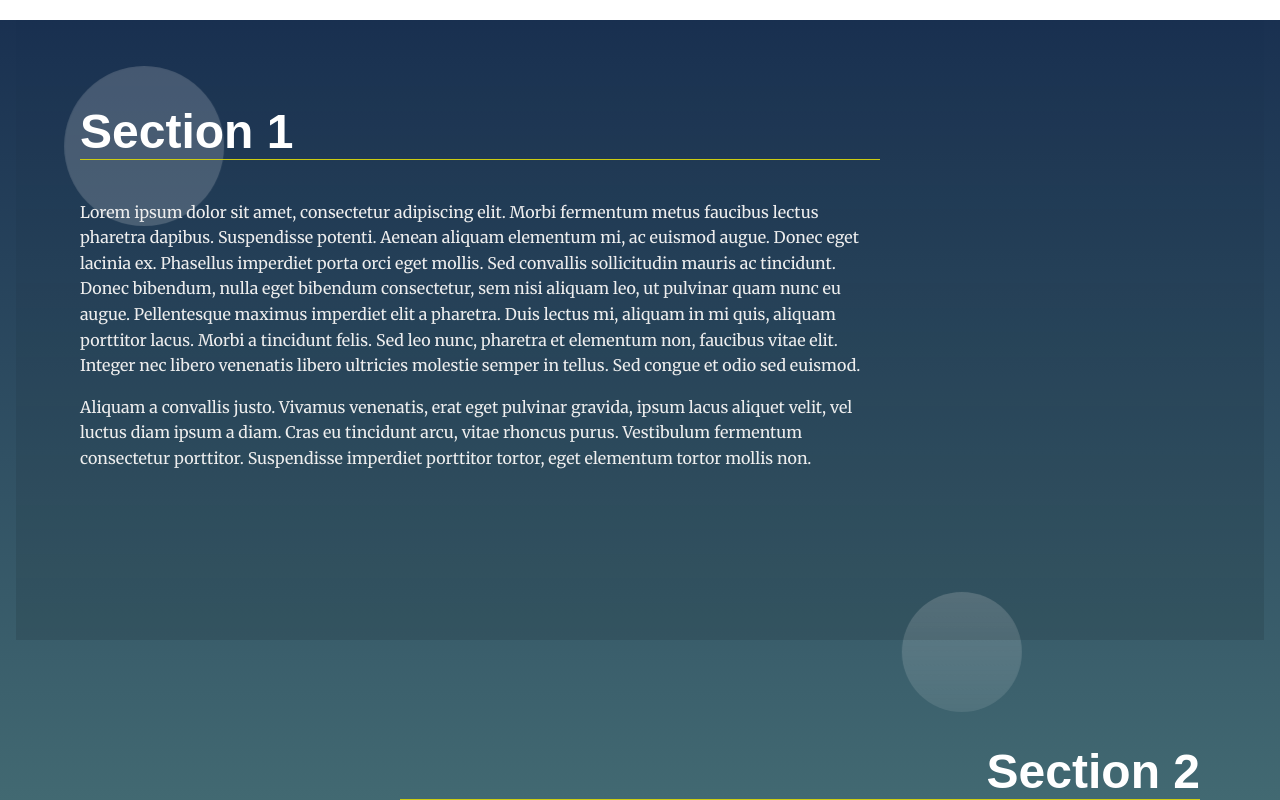
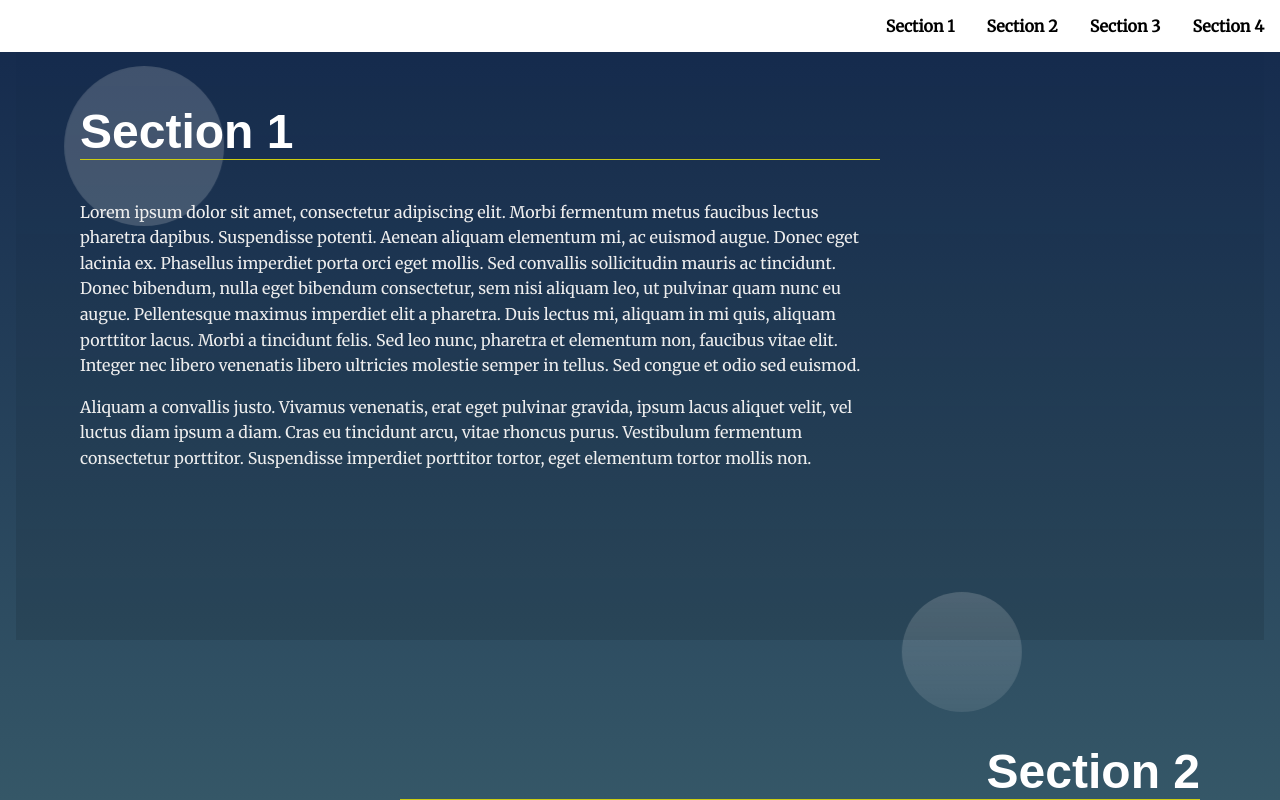
Before and after one commit to Bensnuf/Landing_Page, a plain HTML site: page index.html in a window 1280 px wide. Both pictures are taken after a click on the item "Section 1". Shown: the part 471-1271 px from the top of the page. Drawn offline with Linux system fonts and the light colour scheme.

Commit message:
Nav bar and click working

```diff
--- a/css/styles.css
+++ b/css/styles.css
@@ -72,10 +72,11 @@ section {
 
 .navbar__menu li {
     display: inline-block;
+    color: purple;      /* BE SURE TO REMOVE */
 }
 
 .navbar__menu .menu__link {
-    display: block;
+    display: inline-block;
     padding: 1em;
     font-weight: bold;
     text-decoration: none;
--- a/index.html
+++ b/index.html
@@ -29,7 +29,7 @@
     The first section is set to active class by default -->
     <section id="section1" data-nav="Section 1" class="your-active-class">
       <div class="landing__container">
-        <h2 id="trial">Section 1</h2>
+        <h2>Section 1</h2>
         <p>Lorem ipsum dolor sit amet, consectetur adipiscing elit. Morbi fermentum metus faucibus lectus pharetra dapibus. Suspendisse potenti. Aenean aliquam elementum mi, ac euismod augue. Donec eget lacinia ex. Phasellus imperdiet porta orci eget mollis. Sed convallis sollicitudin mauris ac tincidunt. Donec bibendum, nulla eget bibendum consectetur, sem nisi aliquam leo, ut pulvinar quam nunc eu augue. Pellentesque maximus imperdiet elit a pharetra. Duis lectus mi, aliquam in mi quis, aliquam porttitor lacus. Morbi a tincidunt felis. Sed leo nunc, pharetra et elementum non, faucibus vitae elit. Integer nec libero venenatis libero ultricies molestie semper in tellus. Sed congue et odio sed euismod.</p>
 
         <p>Aliquam a convallis justo. Vivamus venenatis, erat eget pulvinar gravida, ipsum lacus aliquet velit, vel luctus diam ipsum a diam. Cras eu tincidunt arcu, vitae rhoncus purus. Vestibulum fermentum consectetur porttitor. Suspendisse imperdiet porttitor tortor, eget elementum tortor mollis non.</p>
@@ -51,6 +51,14 @@
         <p>Aliquam a convallis justo. Vivamus venenatis, erat eget pulvinar gravida, ipsum lacus aliquet velit, vel luctus diam ipsum a diam. Cras eu tincidunt arcu, vitae rhoncus purus. Vestibulum fermentum consectetur porttitor. Suspendisse imperdiet porttitor tortor, eget elementum tortor mollis non.</p>
       </div>
     </section>
+    <section id="section4" data-nav="Section 4">
+      <div class="landing__container">
+        <h2>Section 4</h2>
+        <p>Lorem ipsum dolor sit amet, consectetur adipiscing elit. Morbi fermentum metus faucibus lectus pharetra dapibus. Suspendisse potenti. Aenean aliquam elementum mi, ac euismod augue. Donec eget lacinia ex. Phasellus imperdiet porta orci eget mollis. Sed convallis sollicitudin mauris ac tincidunt. Donec bibendum, nulla eget bibendum consectetur, sem nisi aliquam leo, ut pulvinar quam nunc eu augue. Pellentesque maximus imperdiet elit a pharetra. Duis lectus mi, aliquam in mi quis, aliquam porttitor lacus. Morbi a tincidunt felis. Sed leo nunc, pharetra et elementum non, faucibus vitae elit. Integer nec libero venenatis libero ultricies molestie semper in tellus. Sed congue et odio sed euismod.</p>
+
+        <p>Aliquam a convallis justo. Vivamus venenatis, erat eget pulvinar gravida, ipsum lacus aliquet velit, vel luctus diam ipsum a diam. Cras eu tincidunt arcu, vitae rhoncus purus. Vestibulum fermentum consectetur porttitor. Suspendisse imperdiet porttitor tortor, eget elementum tortor mollis non.</p>
+      </div>
+    </section>
   </main>
   <footer class="page__footer">
     <p>&copy Udacity</p>
--- a/js/app.js
+++ b/js/app.js
@@ -20,15 +20,27 @@
  * that this will mostly be used for 'querySelector' and not too much else
  * at this stange of development for me.
  */
-const navtrial = document.querySelector('ul');
-const navclass = document.getElementsByClassName(".navbar__menu");
+
 // const navlist = document.getElementsByClassName("navbar__menu").getElementById("navbar__list")
+const navTrial = document.querySelector("ul");
+const navClass = document.getElementsByClassName("header>nav>ul#navbar__list");
 const dynamic = document.querySelectorAll(".navbar__menu");
-const scroll = document.getElementById('section1');
-const scroll2 = document.getElementById('section2');
-const scroll3 = document.getElementById('section3');
+const scroll = document.getElementById("section1");
+const scroll2 = document.getElementById("section2");
+const scroll3 = document.getElementById("section3");
 
-const load = document.querySelector('div');
+const scrollPlease = document.querySelectorAll("h2");
+
+const load = document.querySelector("div");
+
+const trialData = document.getElementsByClassName("landing__container");
+
+// const dataArray = Array.from(document.querySelectorAll("[data-nav]"));
+// function dabby() {
+//     for (let i = 0; i < dataArray.length; i++) {
+//         dataArray[i];
+//     }
+// } //trying to create an array and use .shift to make new scroll to points
 
 /**
  * End Global Variables
@@ -39,44 +51,112 @@ const load = document.querySelector('div');
 // alert("Hello World!");
 // });
 
-
 /**
  * End Helper Functions
  * Begin Main Functions
  *
  */
 
+//
+for (let i = 1; i <= trialData.length; i++) {
+    const nav_ul = document.getElementById("navbar__list");
+    const entry = document.createElement("li");
+    entry.classList.add("menu__link");
+    entry.innerText = `Section ${i}`;
+    nav_ul.appendChild(entry);
+    entry.addEventListener("click", function () {
+        const section = document.querySelector(`#section${i}`);
+        section.scrollIntoView({ behavior: "smooth" });
+    });
+}
+
 // build the nav
 
-const navtoolbar = document.createElement('li');
-navtoolbar.innerHTML = "Section 1";
-navtrial.appendChild(navtoolbar);
-navtoolbar.addEventListener('click', function(){
-    scroll.scrollIntoView();
-})
+// function bob() {
 
+// };
+// bob();
 
-const navtoolbar2 = document.createElement('li');
-navtoolbar2.innerHTML = "Section 2";
-navtrial.appendChild(navtoolbar2);
-navtoolbar2.addEventListener('click', function(){
-    scroll2.scrollIntoView();
-})
+// for (let i = 1; i <= trialData.length; i++) {
+//     const nav_ul = document.getElementById("navbar__list");
+//     const entry = document.createElement("li");
+//     entry.classList.add("menu__link");
 
-const navtoolbar3 = document.createElement('li');
-navtoolbar3.innerHTML = "Section 3";
-navtrial.appendChild(navtoolbar3);
-navtoolbar3.addEventListener('click', function(){
-    scroll3.scrollIntoView();
-})
+//     const sectionLabel = "Section " + i;
+//     entry.innerText = sectionLabel
 
+//     nav_ul.appendChild(entry);
+//     entry.addEventListener("click", function () {
+//         // const dataArray = Array.from(document.querySelectorAll("[data-nav]"));
+//         // for (let i = 0; i < dataArray.length; i++) {
+//         //     dataArray[i];
+//         // }
+//         const section = document.querySelector(`#section${i}`)
+//         section.scrollIntoView()
+//     });
+// }
 
+// let bibbity = document.querySelector("#section1");
+// b
+
+// let Bob = function () {
+//     for (let i = 1; i <= trialData.length; i++) {
+//         const nav_ul = document.getElementById("navbar__list");
+//         const entry = document.createElement("li");
+//         const text = document.createTextNode("Section" + i)
+//         // const addAnchor = document.createElement("a");
+//         // text.classList.add("menu__link");
+//         text.classname = ("navbar__menu", "menu__link" );
+
+//         // const brainDead = document.getElementsByClassName("menu__link");
+//         // entry.innerText = "Section " + i;
+//         // const anchors = document.createElement("a");
+//         // anchors.setAttribute("class", "menu__link");
+//         nav_ul.appendChild(entry);
+//         entry.appendChild(text);
+//         // nav_ul.addEventListener("click", function () {
+//         //     anchors.scrollIntoView();
+//         };
+//     }
+// // };
+// Bob();
+
+// function create() {
+//     // for (let i = 1; i < ul.length; i++) {
+//     const navtoolbar = document.createElement("p");
+//     navtoolbar.innerText = "Section " + i;
+//     navtrial.appendChild(navtoolbar);
+//     // }
+// }
+
+// for (let i = 0; i < 3; i++) {
+//     create(i);
+// }
+
+// const navtoolbar = document.createElement("li");
+// navtoolbar.innerHTML = "Section 1";
+// navtrial.appendChild(navtoolbar);
+// navtoolbar.addEventListener("click", function () {
+//     scroll.scrollIntoView();
+// });
+
+// const navtoolbar2 = document.createElement("li");
+// navtoolbar2.innerHTML = "Section 2";
+// navtrial.appendChild(navtoolbar2);
+// navtoolbar2.addEventListener("click", function () {
+//     scroll2.scrollIntoView();
+// });
+
+// const navtoolbar3 = document.createElement("li");
+// navtoolbar3.innerHTML = "Section 3";
+// navtrial.appendChild(navtoolbar3);
+// navtoolbar3.addEventListener("click", function () {
+//     scroll3.scrollIntoView();
+// });
 
 // Add class 'active' to section when near top of viewport
 
-
 // Scroll to anchor ID using scrollTO event
-
 
 /**
  * End Main Functions
```
Also changed, not shown: 1 other file. Lines whose indentation alone changed are shown as unchanged.
